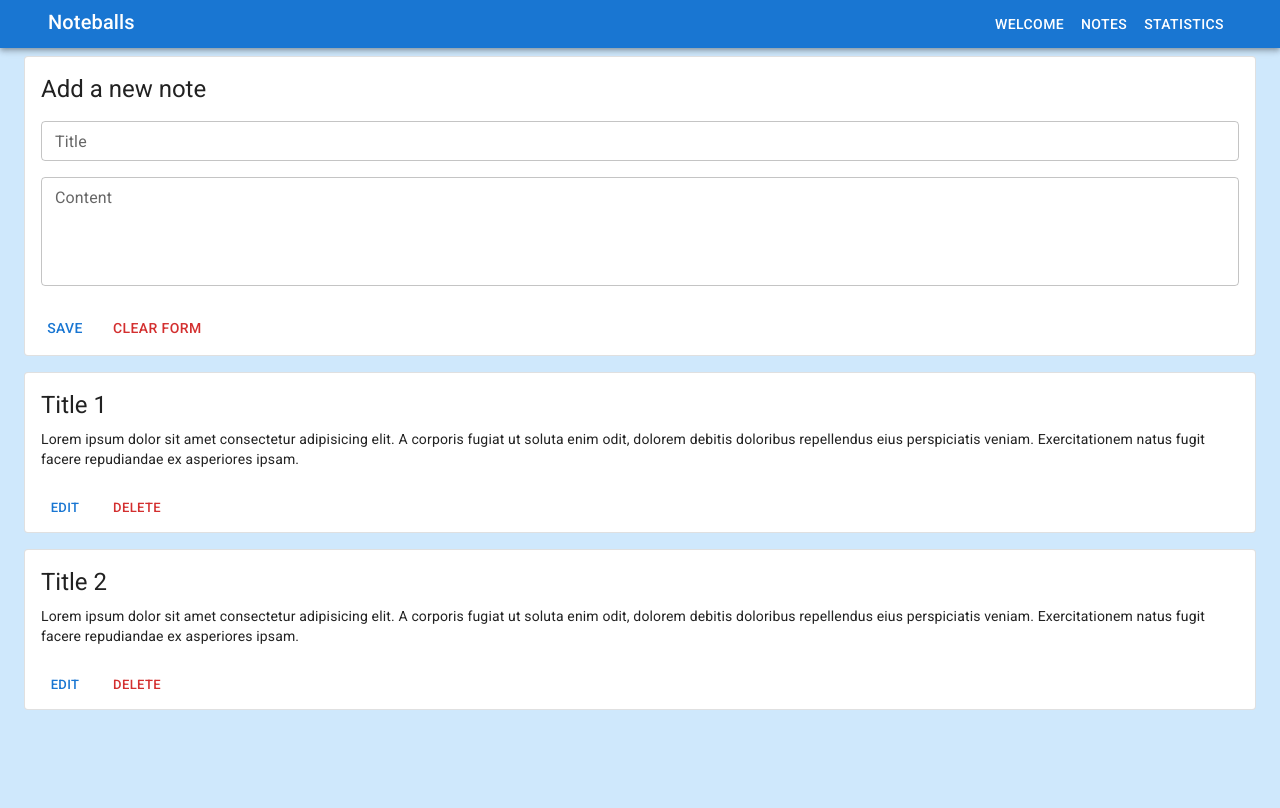
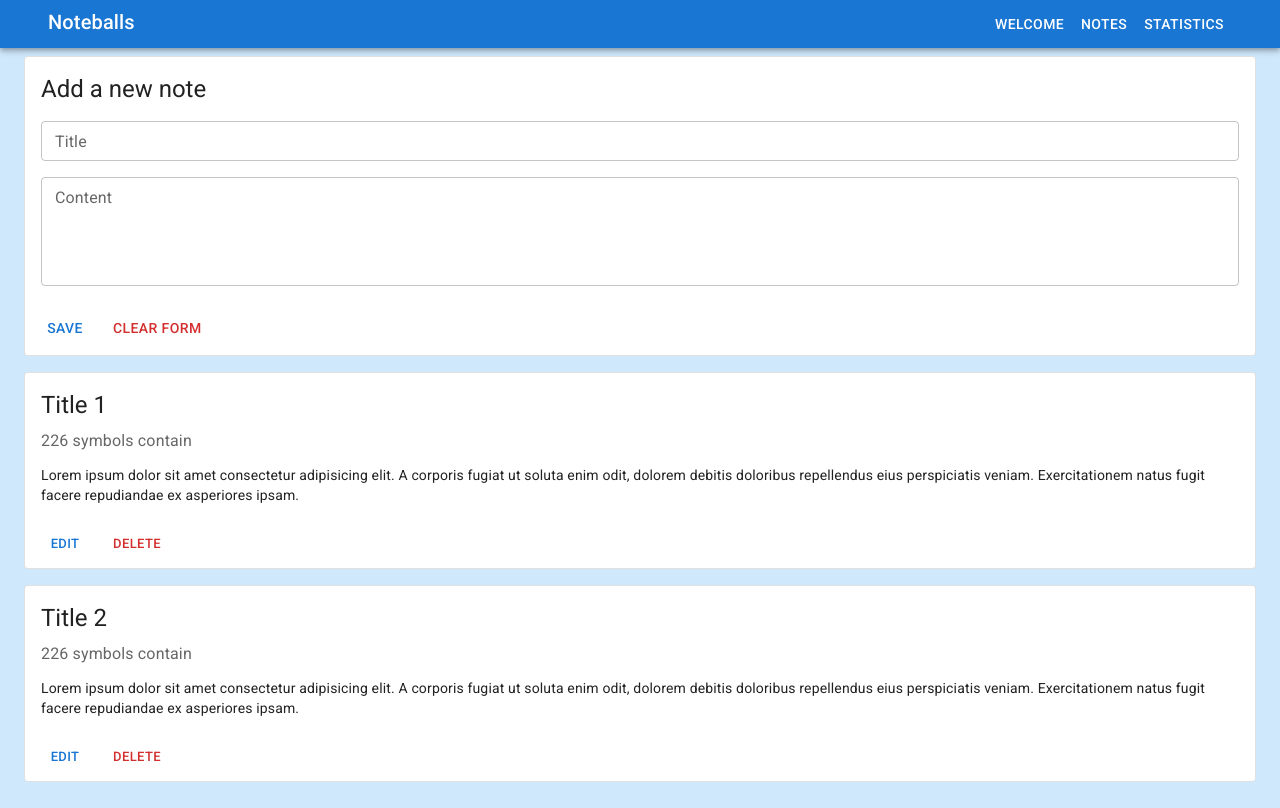
Before and after one commit to esilyaev/noteballs, a React (Vite) app: page /notes in a window 1280 px wide. Built offline with nearby package versions, Linux system fonts and the light colour scheme.

Commit message:
add memo for letters count

```diff
--- a/src/components/Card/NoteCard.tsx
+++ b/src/components/Card/NoteCard.tsx
@@ -6,7 +6,7 @@ import {
   CardContent,
   Typography,
 } from "@mui/material";
-import React from "react";
+import React, { useMemo } from "react";
 
 interface Props {
   note: INote;
@@ -18,6 +18,8 @@ export const NoteCard: React.FC<Props> = ({ note, deleteNote }) => {
     deleteNote(note.id);
   };
 
+  const lettersCount = useMemo(() => note.content.length, [note.content]);
+
   return (
     <Card variant="outlined" sx={{ mb: 2 }}>
       <CardContent>
@@ -28,6 +30,9 @@ export const NoteCard: React.FC<Props> = ({ note, deleteNote }) => {
           gutterBottom
         >
           {note.title}
+        </Typography>
+        <Typography sx={{ mb: 1.5 }} color="text.secondary">
+          {lettersCount} symbols contain
         </Typography>
 
         <Typography variant="body2">{note.content}</Typography>
```
